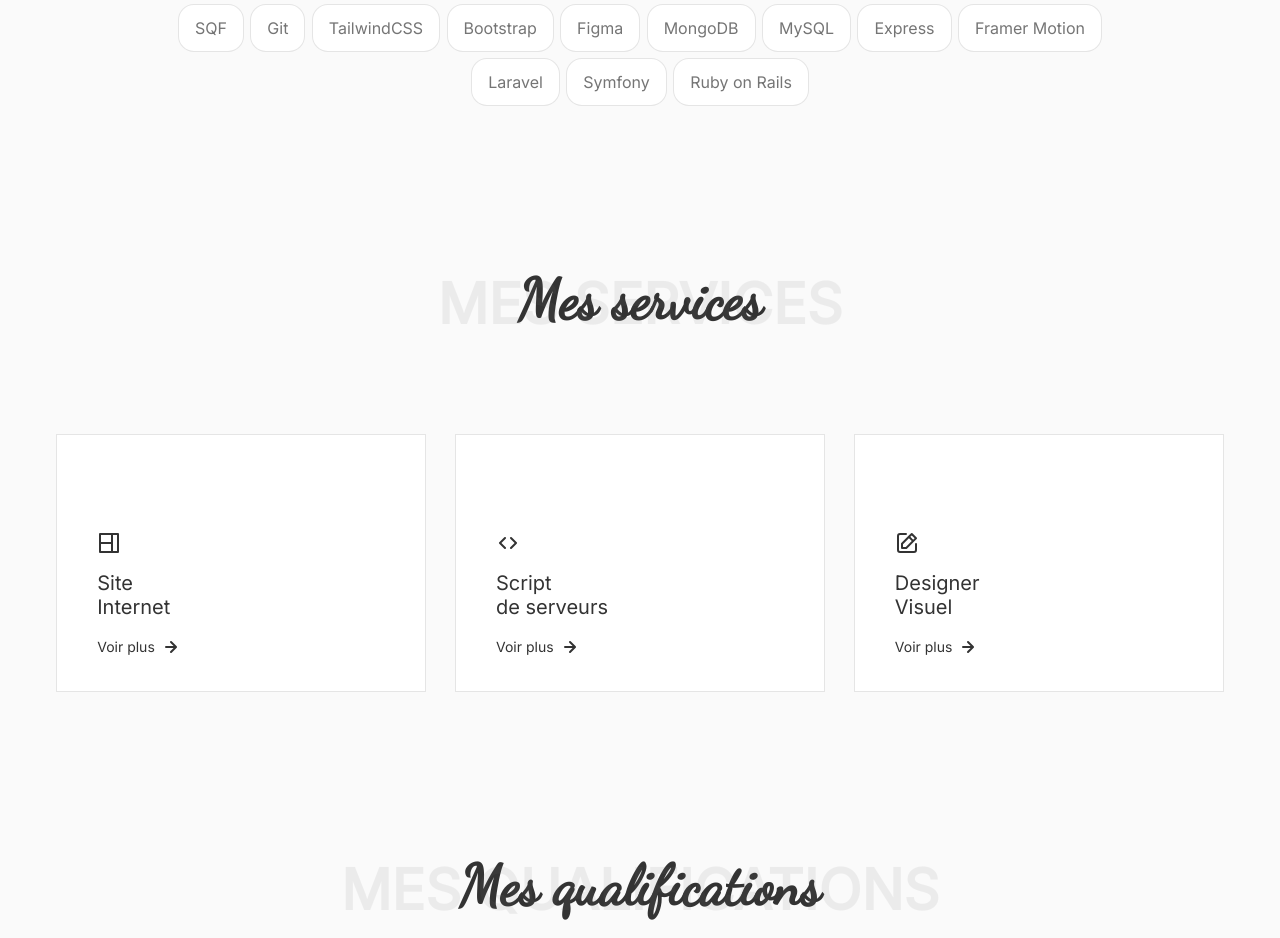
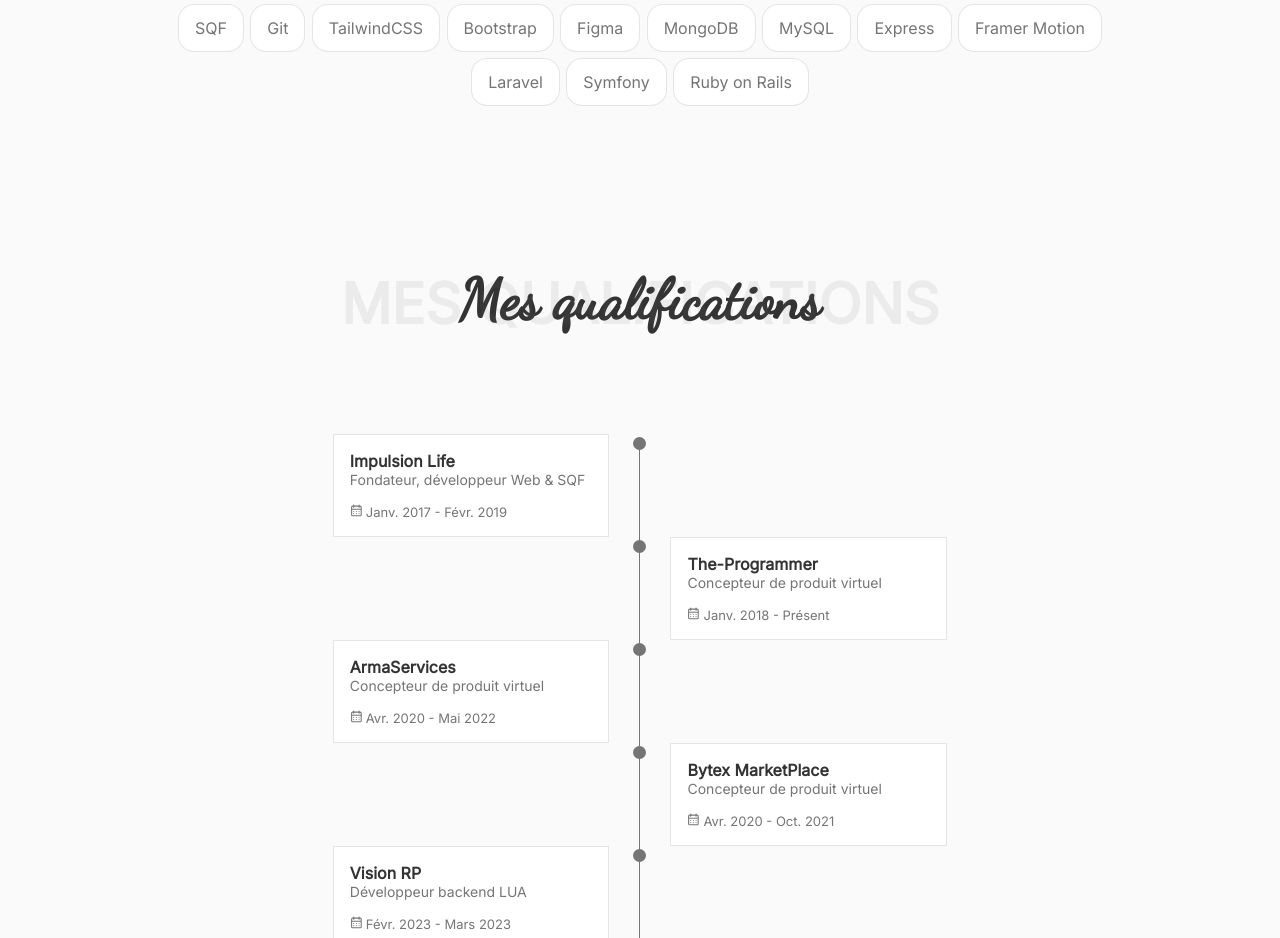
Before and after one commit to Aecy/personal-portfolio, a React (Vite) app: page / in a window 1280 px wide. Shown: the part 2140-3078 px from the top of the page. Built offline with nearby package versions, Linux system fonts and the light colour scheme.

Commit message:
remove(component): service

```diff
--- a/src/App.jsx
+++ b/src/App.jsx
@@ -5,7 +5,6 @@
 import Home from './components/home/home.jsx'
 import About from './components/about/about.jsx'
 import Skill from './components/skill/skill.jsx'
-import Service from './components/service/service.jsx'
 import Qualification from './components/qualification/qualification.jsx'
 import Work from './components/work/work.jsx'
 import Testimonial from './components/testimonial/testimonial.jsx'
@@ -32,7 +31,6 @@
         <Home />
         <About />
         <Skill />
-        <Service />
         <Qualification />
         <Work />
         <Testimonial />
--- a/src/components/Service/Service.css
+++ /dev/null
@@ -1,155 +0,0 @@
-.services__container {
-    grid-template-columns: repeat(3, 370px);
-    justify-content: center;
-    column-gap: 1.8rem;
-}
-
-.service__content {
-    position: relative;
-    border: 1px solid rgba(0,0,0,0.1);
-    background-color: var(--container-color);
-    padding: 6rem 0 2rem 2.5rem;
-}
-
-.service__icon {
-    display: block;
-    font-size: 2rem;
-    color: var(--title-color);
-    margin-bottom: var(--mb-1);
-}
-
-.service__title {
-    font-size: var(--h3-font-size);
-    margin-bottom: var(--mb-1);
-    font-weight: var(--font-medium);
-}
-
-.service__button {
-    color: var(--title-color);
-    font-size: var(--small-font-size);
-    display: inline-flex;
-    align-items: center;
-    column-gap: 0.25rem;
-    cursor: pointer;
-}
-
-.service__button-icon {
-    font-size: 1rem;
-    transition: 0.3s;
-}
-
-.service__button:hover .service__button-icon {
-    transform: translateX(00.25rem);
-}
-
-.service__modal {
-    position: fixed;
-    top: 0;
-    left: 0;
-    right: 0;
-    bottom: 0;
-    background-color: rgba(0, 0, 0, 0.5);
-    z-index: var(--z-modal);
-    display: flex;
-    justify-content: center;
-    align-items: center;
-    padding: 0 1rem;
-    opacity: 0;
-    visibility: hidden;
-    transition: .3s;
-}
-
-.service__modal-content {
-    width: 500px;
-    position: relative;
-    background-color: var(--container-color);
-    padding: 4.5rem 2.5rem 2.5rem;
-    border-radius: 1.5rem;
-}
-
-.service__modal-close {
-    position: absolute;
-    top: 1.5rem;
-    right: 1.5rem;
-    font-size: 1.5rem;
-    color: var(--title-color);
-    cursor: pointer;
-}
-
-.service__modal-title,
-.service__modal-description {
-    text-align: center;
-}
-
-.service__modal-title {
-    font-size: var(--h3-font-size);
-    font-weight: var(--font-medium);
-    margin-bottom: var(--mb-1);
-}
-
-.service__modal-description {
-    font-size: var(--small-font-size);
-    padding: 0 3.5rem;
-    margin-bottom: var(--mb-2);
-}
-
-.service__modal-services {
-    row-gap: 0.75rem;
-}
-
-.service__modal-service {
-    display: flex;
-    align-items: center;
-    column-gap: .5rem;
-}
-
-.service__modal-icon {
-    color: var(--title-color);
-    font-size: 1.1rem;
-}
-
-.service__modal-info {
-    font-size: var(--small-font-size);
-}
-
-.active-modal {
-    opacity: 1;
-    visibility: visible;
-}
-
-@media screen and (max-width: 992px) {
-    .services__container {
-        grid-template-columns: repeat(3, 218px);
-    }
-}
-
-@media screen and (max-width: 768px) {
-    .services__container {
-        grid-template-columns: repeat(2, 1fr);
-    }
-    .service__content {
-        padding: 3.5rem 0.5rem 1.25rem 1.5rem;
-    }
-    .service__icon {
-        font-size: 1.5rem;
-    }
-}
-
-@media screen and (max-width: 576px) {
-    .service__modal-content {
-        padding: 4.5rem 1.5rem 2.5rem;
-    }
-    .service__modal-description {
-        padding: 0;
-    }
-}
-
-@media screen and (max-width: 350px) {
-    .services__container {
-        grid-template-columns: max-content;
-    }
-
-    .service__content {
-        padding-right: 6rem;
-    }
-}
--- a/src/components/Service/Service.jsx
+++ /dev/null
@@ -1,145 +0,0 @@
-import React, { useState } from 'react'
-
-import './service.css'
-import Section from "../../helpers/section";
-import {UilArrow, UilArrowRight, UilEdit, UilTimes, UilWebGrid, UilWebGridAlt} from "@iconscout/react-unicons";
-
-export default function Service () {
-  const [modalState, setModalState] = useState(0);
-
-  const modalTab = (index) => {
-    setModalState(index);
-  }
-
-  return (
-    <section className="service section" id="services">
-
-      <Section title="Mes services" />
-
-      <div className="services__container container grid">
-        <div className="service__content">
-          <div>
-            <UilWebGrid className="service__icon" />
-            <h3 className="service__title">
-              Site <br/>
-              Internet
-            </h3>
-          </div>
-
-          <span className="service__button" onClick={() => modalTab(1)}>
-            Voir plus
-            <UilArrowRight className="service__button-icon" />
-          </span>
-
-          <div className={modalState === 1 ? 'service__modal active-modal' : 'service__modal'}>
-            <div className="service__modal-content">
-              <UilTimes className="service__modal-close" onClick={() => modalTab(0)} />
-              <h3 className="service__modal-title">Site internet</h3>
-              <p className="service__modal-description">
-                Création de site internet sur mesure.
-              </p>
-              <ul className="service__modal-services grid">
-                <li className="service__modal-service">
-                  <i className="uil uil-check-circle service__modal-icon"></i>
-                  <p className="service__modal-info">Intégration web</p>
-                </li>
-                <li className="service__modal-service">
-                  <i className="uil uil-check-circle service__modal-icon"></i>
-                  <p className="service__modal-info">Site e-commerce complet</p>
-                </li>
-                <li className="service__modal-service">
-                  <i className="uil uil-check-circle service__modal-icon"></i>
-                  <p className="service__modal-info">Site vitrine complet</p>
-                </li>
-                <li className="service__modal-service">
-                  <i className="uil uil-check-circle service__modal-icon"></i>
-                  <p className="service__modal-info">Site complet avec un back-office</p>
-                </li>
-              </ul>
-            </div>
-          </div>
-        </div>
-
-        <div className="service__content">
-          <div>
-            <UilArrow className="service__icon" />
-            <h3 className="service__title">
-              Script <br/>
-              de serveurs
-            </h3>
-          </div>
-
-          <span className="service__button" onClick={() => modalTab(2)}>
-            Voir plus
-            <UilArrowRight className="service__button-icon" />
-          </span>
-
-          <div className={modalState === 2 ? 'service__modal active-modal' : 'service__modal'}>
-            <div className="service__modal-content">
-              <UilTimes className="service__modal-close" onClick={() => modalTab(0)} />
-              <h3 className="service__modal-title">Script de serveurs de jeux-vidéos</h3>
-              <p className="service__modal-description">
-                Création de script pour des serveurs de jeux-vidéos sur mesure.
-              </p>
-              <ul className="service__modal-services grid">
-                <li className="service__modal-service">
-                  <i className="uil uil-check-circle service__modal-icon"></i>
-                  <p className="service__modal-info">Minecraft</p>
-                </li>
-                <li className="service__modal-service">
-                  <i className="uil uil-check-circle service__modal-icon"></i>
-                  <p className="service__modal-info">Garry's Mod - DarkRP, MilitaryRP & autres</p>
-                </li>
-                <li className="service__modal-service">
-                  <i className="uil uil-check-circle service__modal-icon"></i>
-                  <p className="service__modal-info">Arma 3 - Altis Life & milsim</p>
-                </li>
-                <li className="service__modal-service">
-                  <i className="uil uil-check-circle service__modal-icon"></i>
-                  <p className="service__modal-info">GTA 5 - FiveM, RageMP & alt:v</p>
-                </li>
-              </ul>
-            </div>
-          </div>
-        </div>
-
-        <div className="service__content">
-          <div>
-            <UilEdit className="service__icon" />
-            <h3 className="service__title">
-              Designer <br/>
-              Visuel
-            </h3>
-          </div>
-          <span className="service__button">
-            Voir plus
-            <UilArrowRight className="service__button-icon" />
-          </span>
-          <div className="service__modal">
-            <div className="service__modal-content">
-              <UilTimes className="service__modal-close" onClick={() => modalTab(0)} />
-              <h3 className="service__modal-title"></h3>
-              <p className="service__modal-description">
-                Lorem ipsum dolor sit amet, consectetur adipisicing elit. Magni, vitae?
-              </p>
-              <ul className="service__modal-service grid">
-                <li className="service__modal-service">
-                  <i className="uil uil-check-circle service__modal-icon"></i>
-                  <p className="service__modal-info">Lorem ipsum dolor sit.</p>
-                </li>
-                <li className="service__modal-service">
-                  <i className="uil uil-check-circle service__modal-icon"></i>
-                  <p className="service__modal-info">Lorem ipsum dolor sit.</p>
-                </li>
-                <li className="service__modal-service">
-                  <i className="uil uil-check-circle service__modal-icon"></i>
-                  <p className="service__modal-info">Lorem ipsum dolor sit.</p>
-                </li>
-              </ul>
-            </div>
-          </div>
-        </div>
-      </div>
-    </section>
-  )
-}
```
